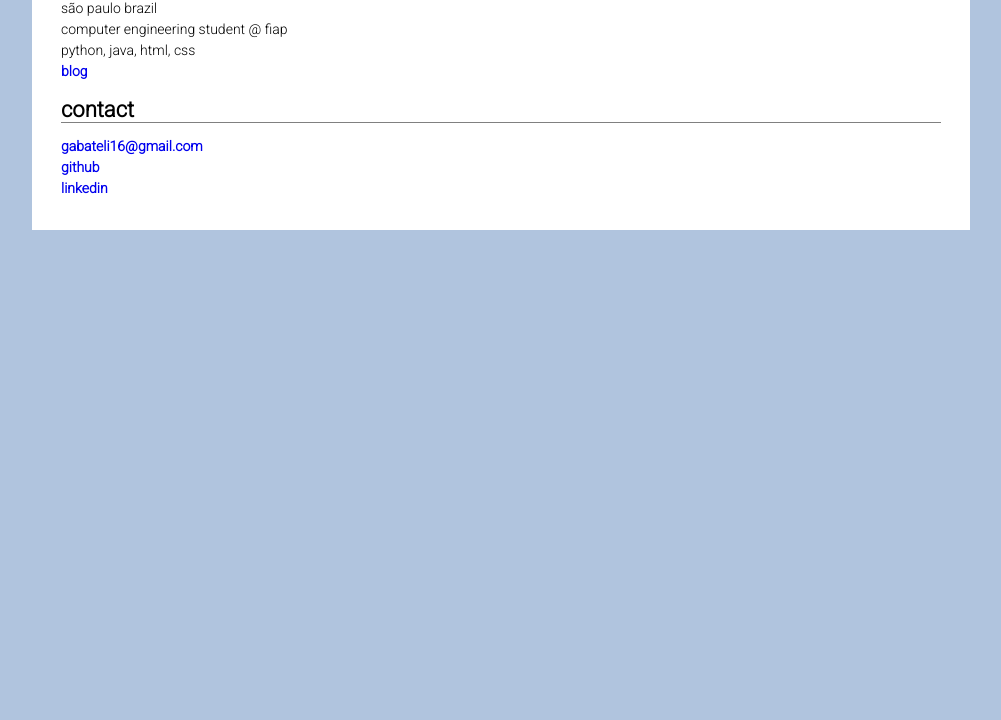
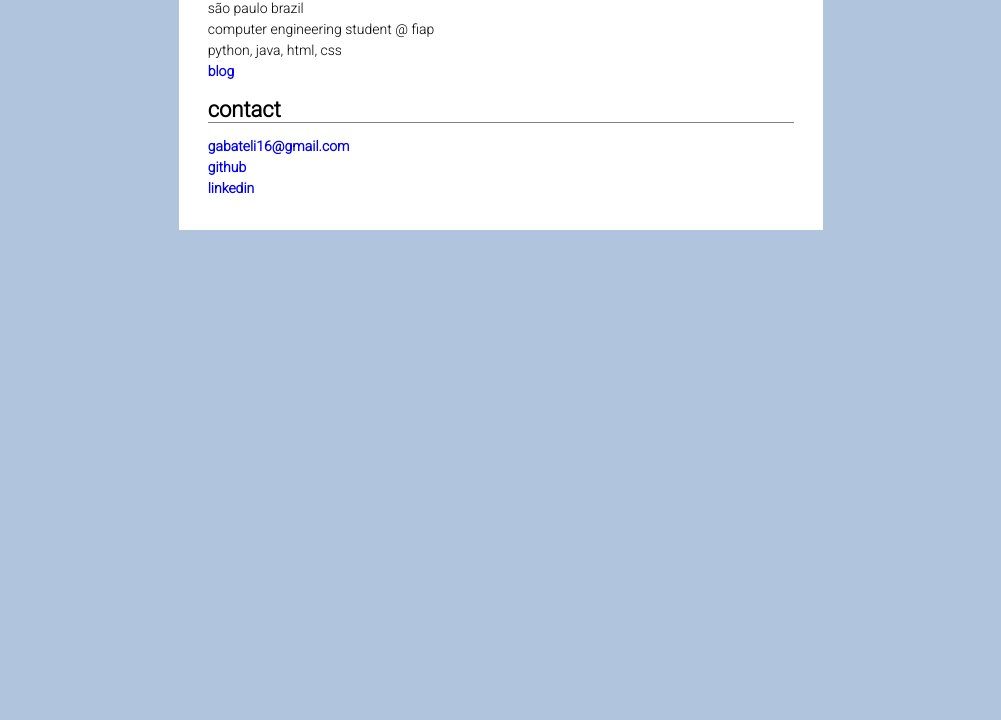
Before and after one commit to gabrielgabateli/gabrielgabateli.github.io, a plain HTML site: page index.html in a window 1280 px wide. Shown: the part 80-800 px from the top of the page, without its empty margins (139-1140 px from the left). Drawn offline with Linux system fonts and the light colour scheme.

Commit message:
changed the main div size

```diff
--- a/style.css
+++ b/style.css
@@ -25,7 +25,7 @@ h2 {
 
 div#main {
     margin: auto;
-    width: 60em;
+    width: 40em;
 	background-color: white;
 	border: white 2em solid;
     border-top: white 10px solid;
```
